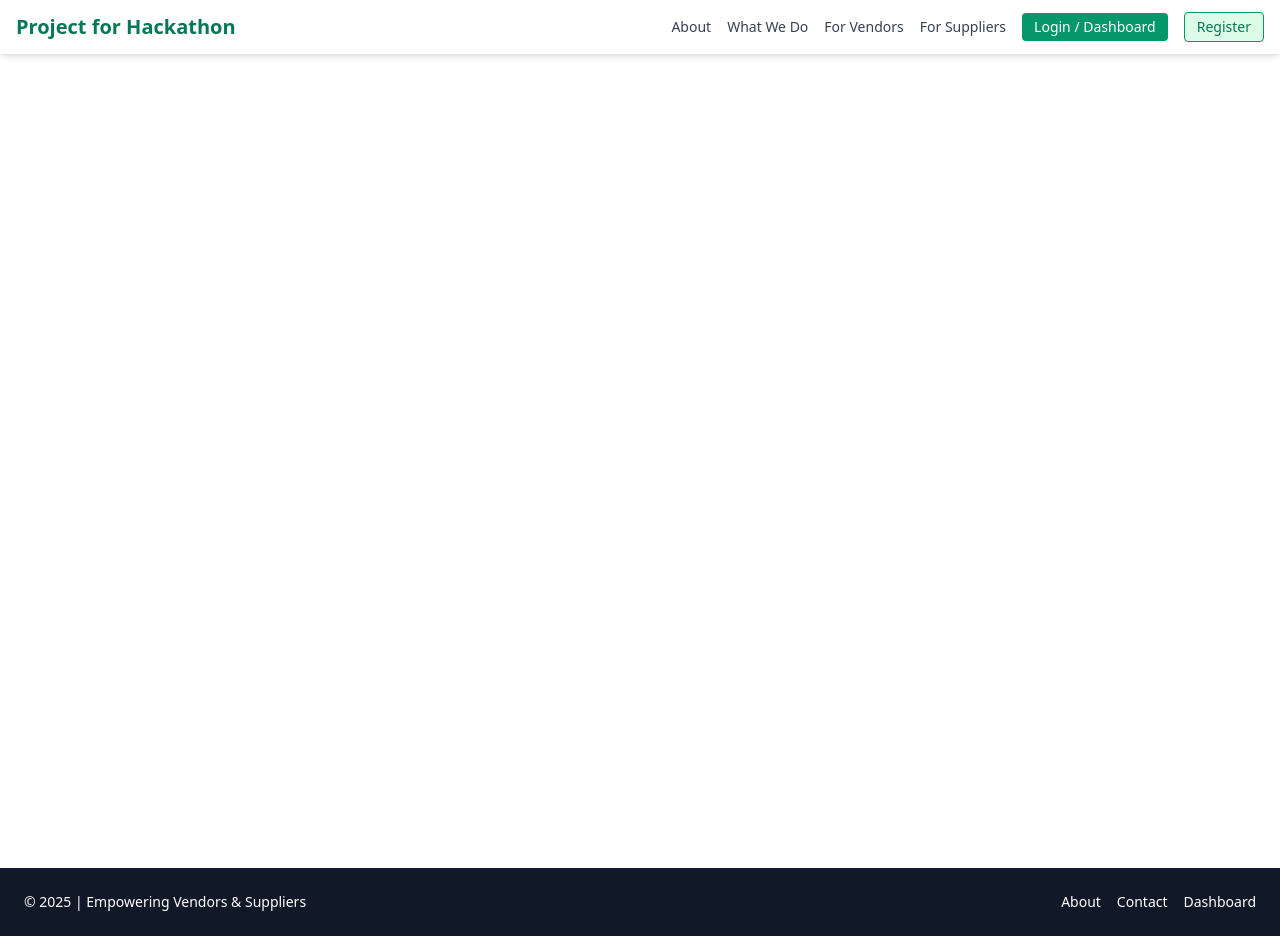
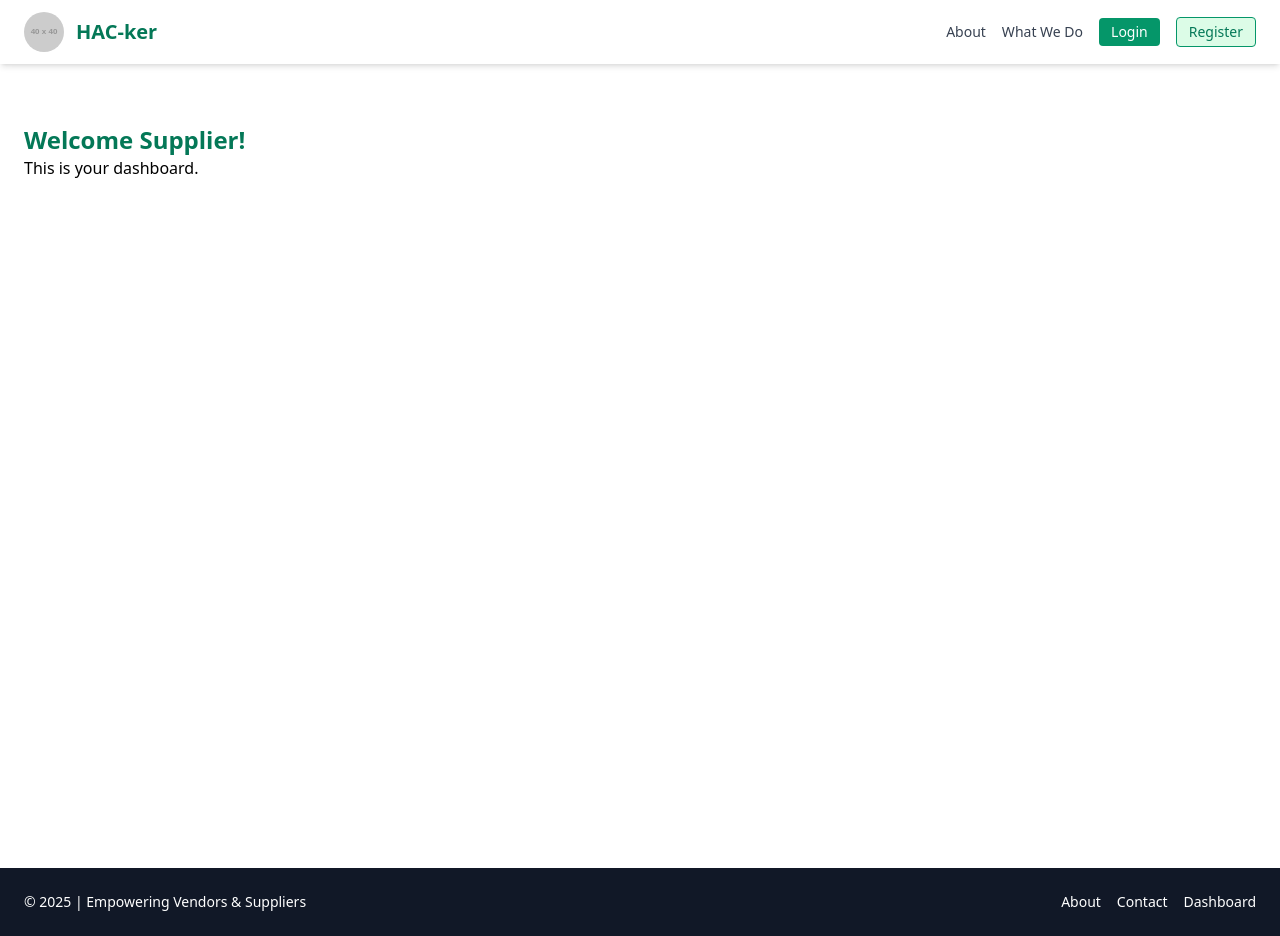
Before and after one commit to hackathonseries/Supply-Setu, a React (Vite) app in the folder frontend/: page /supplier-dashboard in a window 1280 px wide. Built offline with nearby package versions, Linux system fonts and the light colour scheme.

Commit message:
Enhance Navbar with logo, conditional auth buttons, and styling

```diff
--- a/frontend/src/App.jsx
+++ b/frontend/src/App.jsx
@@ -9,10 +9,12 @@ import About from './pages/About';
 import WhatWeDo from './pages/WhatWeDo';
 import Login from './pages/Login';
 import Dashboard from './pages/Dashboard';
-import VendorPage from './pages/VendorPage';
-import SupplierPage from './pages/SupplierPage';
+//import VendorPage from './pages/VendorPage';
+//import SupplierPage from './pages/SupplierPage';
 import Contact from './pages/Contact';
 import Register from './pages/Register.jsx';
+import SupplierDashboard from './pages/SupplierDashboard.jsx';
+import VendorDashboard from './pages/VendorDashboard.jsx';
 
 const App = () => {
   return (
@@ -25,10 +27,11 @@ const App = () => {
           <Route path="/what-we-do" element={<WhatWeDo />} />
           <Route path="/login" element={<Login />} />
           <Route path="/dashboard" element={<Dashboard />} />
-          <Route path="/vendor" element={<VendorPage />} />
-          <Route path="/supplier" element={<SupplierPage />} />
+
           <Route path="/contact" element={<Contact />} />
           <Route path="/register" element={<Register />} />
+          <Route path="/supplier-dashboard" element={<SupplierDashboard />} />
+          <Route path="/vendor-dashboard" element={<VendorDashboard />} />
         </Routes>
       </div>
       <Footer />
--- a/frontend/src/Components/Navbar.jsx
+++ b/frontend/src/Components/Navbar.jsx
@@ -1,20 +1,40 @@
 import React from 'react';
-import { Link } from 'react-router-dom';
+import { Link, useNavigate } from 'react-router-dom';
 
 const Navbar = () => {
+  const navigate = useNavigate();
+  const user = JSON.parse(localStorage.getItem('user'));
+
+  const handleLogout = () => {
+    localStorage.removeItem('token');
+    localStorage.removeItem('user');
+    navigate('/login');
+  };
+
   return (
-    <nav className="bg-white shadow-md fixed top-0 w-full z-50 px-4 py-3 flex justify-between items-center">
-      <Link to="/" className="text-xl font-bold text-green-700">Project for Hackathon</Link>
+    <nav className="bg-white shadow-md fixed top-0 w-full z-50 px-6 py-3 flex justify-between items-center">
+      {/* Left logo + name */}
+      <div className="flex items-center space-x-3">
+        <img
+          src="https://via.placeholder.com/40" // replace with your logo URL
+          alt="Logo"
+          className="w-10 h-10 rounded-full object-cover"
+        />
+        <Link to="/" className="text-xl font-bold text-green-700">HAC-ker</Link>
+      </div>
+
+      {/* Right side links */}
       <div className="space-x-4 text-sm font-medium text-gray-700 flex items-center">
         <Link to="/about">About</Link>
         <Link to="/what-we-do">What We Do</Link>
-        <Link to="/vendor">For Vendors</Link>
-        <Link to="/supplier">For Suppliers</Link>
+
+        {!user ? (
+          <>
             <Link
               to="/login"
               className="bg-green-600 text-white px-3 py-1 rounded hover:bg-green-700 transition duration-200"
             >
-          Login / Dashboard
+              Login
             </Link>
             <Link
               to="/register"
@@ -22,6 +42,15 @@ const Navbar = () => {
             >
               Register
             </Link>
+          </>
+        ) : (
+          <button
+            onClick={handleLogout}
+            className="bg-red-500 text-white px-3 py-1 rounded hover:bg-red-600 transition duration-200"
+          >
+            Logout
+          </button>
+        )}
       </div>
     </nav>
   );
--- a/frontend/src/pages/Login.jsx
+++ b/frontend/src/pages/Login.jsx
@@ -18,8 +18,9 @@ const Login = () => {
       localStorage.setItem('token', token);
       localStorage.setItem('user', JSON.stringify(user));
 
-      if (user.role === 'Supplier') navigate('/supplier-dashboard');
-      else if (user.role === 'Vendor') navigate('/vendor-dashboard');
+      // 👇 Check lowercase roles
+      if (user.role === 'supplier') navigate('/supplier-dashboard');
+      else if (user.role === 'vendor') navigate('/vendor-dashboard');
       else navigate('/');
 
     } catch (err) {
--- /dev/null
+++ b/frontend/src/pages/SupplierDashboard.jsx
@@ -0,0 +1,12 @@
+import React from 'react';
+
+const SupplierDashboard = () => {
+  return (
+    <div className="p-6">
+      <h1 className="text-2xl font-bold text-green-700">Welcome Supplier!</h1>
+      <p>This is your dashboard.</p>
+    </div>
+  );
+};
+
+export default SupplierDashboard;
--- a/frontend/src/pages/SupplierPage.jsx
+++ /dev/null
@@ -1,15 +0,0 @@
-import React from 'react';
-
-const SupplierPage = () => {
-  return (
-    <div className="p-6">
-      <h2 className="text-2xl font-semibold text-green-700">For Suppliers</h2>
-      <p className="mt-4 text-gray-700">
-        Reach verified vendors in your area, receive timely purchase requests, and reduce leftover stock.
-        You get a trusted digital pipeline to expand your local business.
-      </p>
-    </div>
-  );
-};
-
-export default SupplierPage;
--- /dev/null
+++ b/frontend/src/pages/VendorDashboard.jsx
@@ -0,0 +1,12 @@
+import React from 'react';
+
+const VendorDashboard = () => {
+  return (
+    <div className="p-6">
+      <h1 className="text-2xl font-bold text-green-700">Welcome Vendor!</h1>
+      <p>This is your dashboard.</p>
+    </div>
+  );
+};
+
+export default VendorDashboard;
--- a/frontend/src/pages/VendorPage.jsx
+++ /dev/null
@@ -1,15 +0,0 @@
-import React from 'react';
-
-const VendorPage = () => {
-  return (
-    <div className="p-6">
-      <h2 className="text-2xl font-semibold text-green-700">For Vendors</h2>
-      <p className="mt-4 text-gray-700">
-        Manage daily inventory, track demand predictions, connect with suppliers, and reduce wastage.
-        We provide digital support to grow your business with insights and alerts.
-      </p>
-    </div>
-  );
-};
-
-export default VendorPage;
```
Lines whose indentation alone changed are shown as unchanged.
